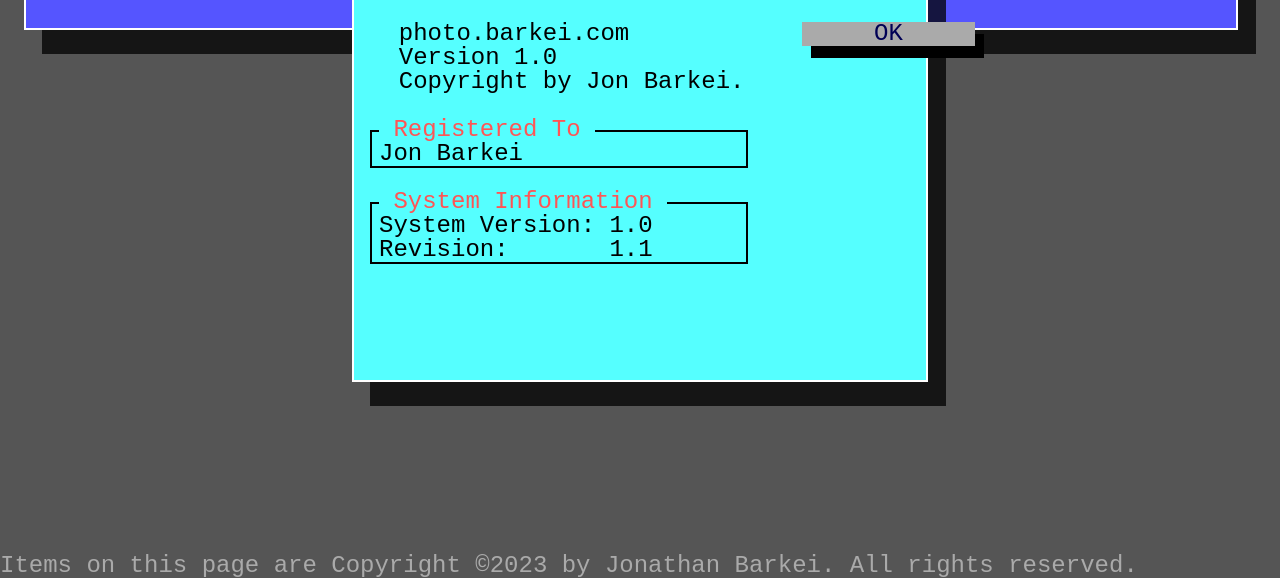
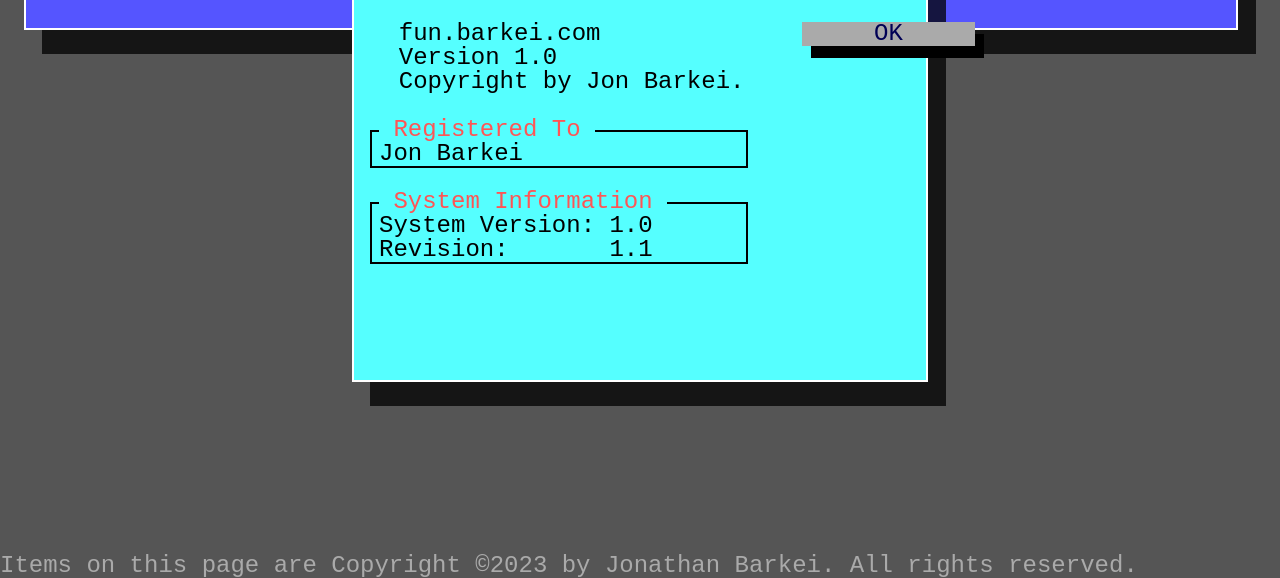
Before and after one commit to Jonbarkei/fun.barkei.lol, a plain HTML site: page index.html in a window 1280 px wide. Shown: the part 222-800 px from the top of the page. Drawn offline with Linux system fonts and the light colour scheme; a script that the page names is missing; a web font is replaced by a local one.

Commit message:
Update index.html

```diff
--- a/index.html
+++ b/index.html
@@ -148,7 +148,7 @@ a:hover { background-color:rgba(0,0,0,0.5); }
 <div class="dialogTitle bg15 fg1">About This Website</div>
 <pre>
 
-  photo.barkei.com
+  fun.barkei.com
   Version 1.0
   Copyright by Jon Barkei.
 
```
